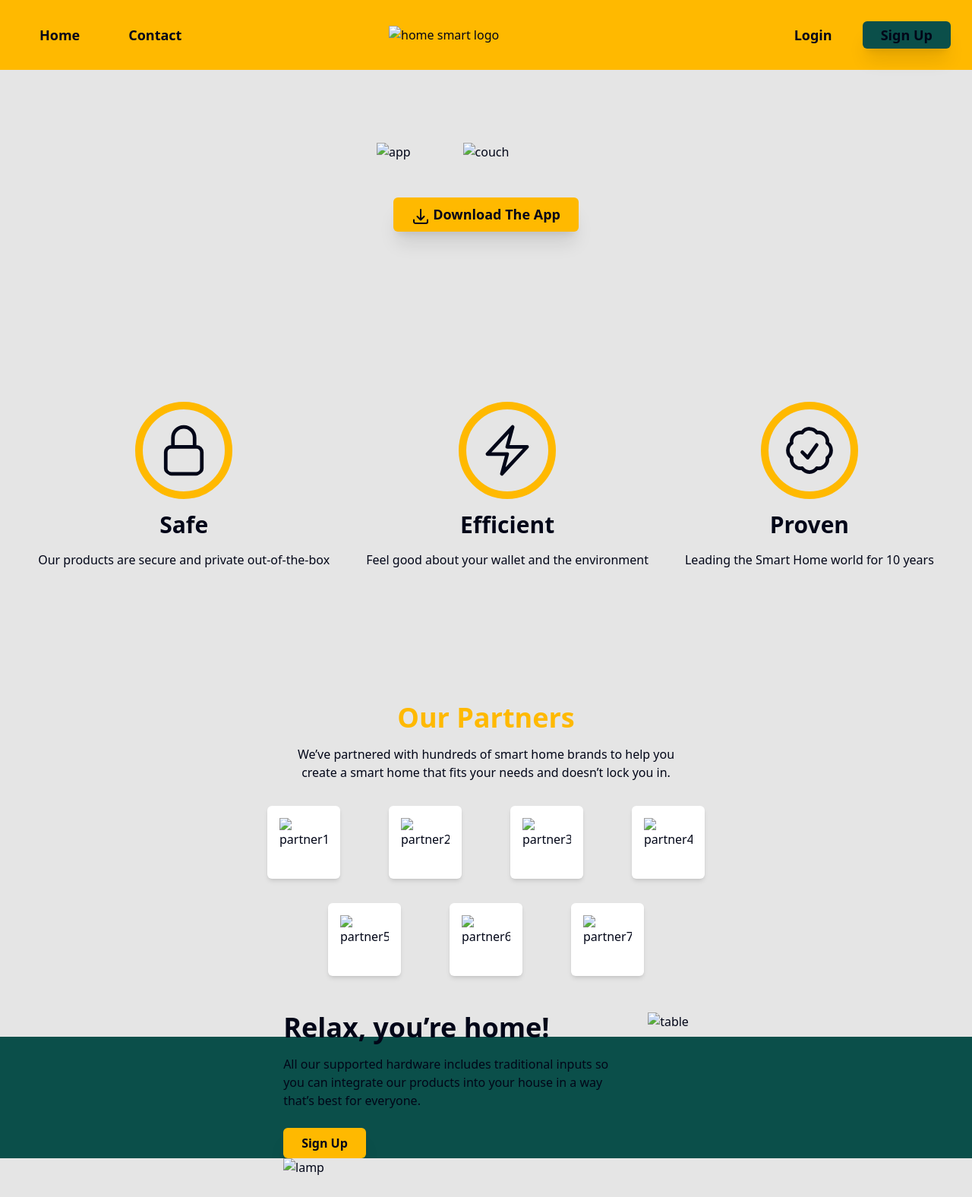
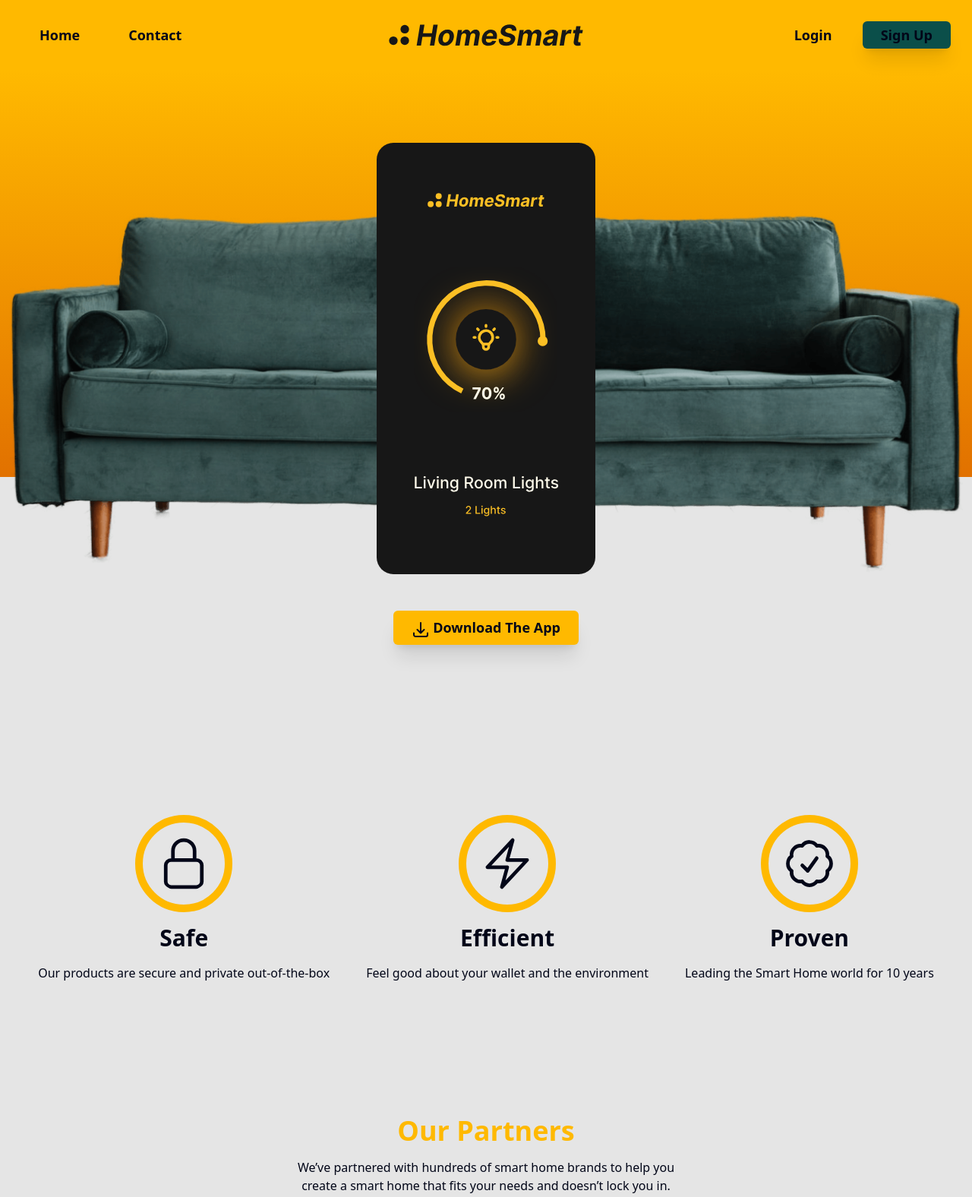
Before and after one commit to sheshmani09/HomeSmart, a website: page docs/index.html in a window 1280 px wide. Shown: the top 1576 px of the page at 76% size. Drawn offline with Linux system fonts and the light colour scheme; the site is published under a folder, as on GitHub Pages, so addresses that start at the root find nothing; files whose address does not match are found by name.

Commit message:
Fix Assets path for github pages

```diff
--- a/docs/index.html
+++ b/docs/index.html
@@ -15,7 +15,7 @@
           <img
             width="200"
             class="w-48 sm:w-60 md:w-64"
-            src="/assets/logo.svg"
+            src="assets/logo.svg"
             alt="home smart logo"
           />
         </a>
@@ -78,12 +78,12 @@
       ></div>
       <div class="container mx-auto grid grid-rows-1 place-items-end px-2">
         <img
-          src="/assets/couch.png"
+          src="assets/couch.png"
           alt="couch"
           class="row-start-1 row-end-2 col-start-1 col-end-2 mx-auto"
         />
         <img
-          src="/assets/app.svg"
+          src="assets/app.svg"
           alt="app"
           class="row-start-1 row-end-2 col-start-1 col-end-2 mx-auto w-40 sm:w-52 md:w-64 lg:w-72"
         />
@@ -191,37 +191,37 @@
           <div
             class="p-4 bg-white dark:bg-neutral-600 shadow-md dark:shadow-xl rounded-md"
           >
-            <img class="h-16 w-16" src="/assets/partner1.svg" alt="partner1" />
+            <img class="h-16 w-16" src="assets/partner1.svg" alt="partner1" />
           </div>
           <div
             class="p-4 bg-white dark:bg-neutral-600 shadow-md dark:shadow-xl rounded-md"
           >
-            <img class="h-16 w-16" src="/assets/partner2.svg" alt="partner2" />
+            <img class="h-16 w-16" src="assets/partner2.svg" alt="partner2" />
           </div>
           <div
             class="p-4 bg-white dark:bg-neutral-600 shadow-md dark:shadow-xl rounded-md"
           >
-            <img class="h-16 w-16" src="/assets/partner3.svg" alt="partner3" />
+            <img class="h-16 w-16" src="assets/partner3.svg" alt="partner3" />
           </div>
           <div
             class="p-4 bg-white dark:bg-neutral-600 shadow-md dark:shadow-xl rounded-md"
           >
-            <img class="h-16 w-16" src="/assets/partner4.svg" alt="partner4" />
+            <img class="h-16 w-16" src="assets/partner4.svg" alt="partner4" />
           </div>
           <div
             class="p-4 bg-white dark:bg-neutral-600 shadow-md dark:shadow-xl rounded-md"
           >
-            <img class="h-16 w-16" src="/assets/partner5.svg" alt="partner5" />
+            <img class="h-16 w-16" src="assets/partner5.svg" alt="partner5" />
           </div>
           <div
             class="p-4 bg-white dark:bg-neutral-600 shadow-md dark:shadow-xl rounded-md"
           >
-            <img class="h-16 w-16" src="/assets/partner6.svg" alt="partner6" />
+            <img class="h-16 w-16" src="assets/partner6.svg" alt="partner6" />
           </div>
           <div
             class="p-4 bg-white dark:bg-neutral-600 shadow-md dark:shadow-xl rounded-md"
           >
-            <img class="h-16 w-16" src="/assets/partner7.svg" alt="partner7" />
+            <img class="h-16 w-16" src="assets/partner7.svg" alt="partner7" />
           </div>
         </div>
       </section>
@@ -245,7 +245,7 @@
               >Sign Up</a
             >
           </div>
-          <img src="/assets/table.png" alt="table" />
+          <img src="assets/table.png" alt="table" />
         </div>
         <div
           class="bg-teal-900 h-24 xl:h-48 -mx-8 mt-12 xl:mt-0 xl:absolute w-screen -bottom-8 -z-10"
@@ -260,7 +260,7 @@
         <div
           class="md:flex-1 md:max-w-sm relative flex flex-col gap-4 sm:gap-8 items-center"
         >
-          <img src="/assets/lamp.png" class="mx-auto" alt="lamp" />
+          <img src="assets/lamp.png" class="mx-auto" alt="lamp" />
           <a
             href=""
             class="py-2 px-6 dark:text-neutral-900 bg-amber-400 rounded-md shadow-xl hover:shadow-none hover:bg-amber-300 transition-all"
@@ -282,7 +282,7 @@
             <span class="text-lg">Download The App</span>
           </a>
           <img
-            src="/assets/app.svg"
+            src="assets/app.svg"
             width="240"
             class="hidden md:block drop-shadow-xl h-[15rem] object-cover object-top"
             alt="app"
```
